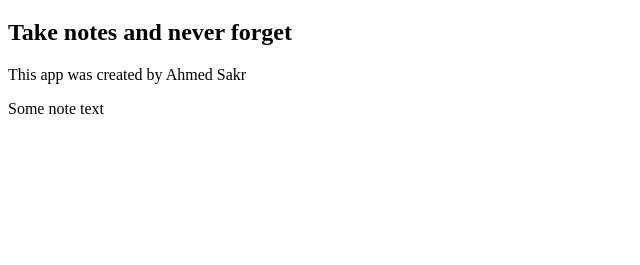
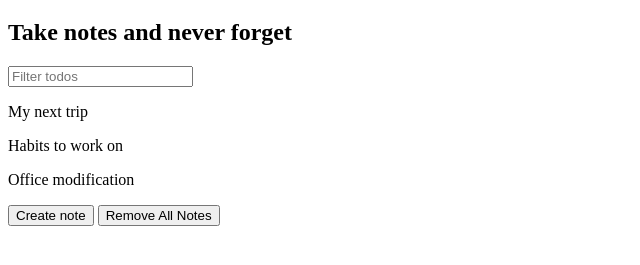
Before and after one commit to Ahmed-Mohmed-Sakr/Notes-App, a plain HTML site: page index.html in a window 1280 px wide. Shown: the part 61-326 px from the top of the page, without its empty margins (0-640 px from the left). Drawn offline with Linux system fonts and the light colour scheme.

Commit message:
adding search filter and put backbon of render

```diff
--- a/index.html
+++ b/index.html
@@ -4,15 +4,15 @@
     <meta charset="UTF-8" />
     <meta http-equiv="X-UA-Compatible" content="IE=edge" />
     <meta name="viewport" content="width=device-width, initial-scale=1.0" />
-    <title>Document</title>
+    <title>Note App</title>
   </head>
   <body>
     <h1>Notes App</h1>
     <h2>Take notes and never forget</h2>
-
-    <p>This app was created by Ahmed Sakr</p>
-
-    <p>Some note text</p>
+    <input id="search-text" type="text" placeholder="Filter todos" />
+    <div id="notes"></div>
+    <button id="create-note">Create note</button>
+    <button id="remove-all">Remove All Notes</button>
 
     <script src="notes-app.js"></script>
   </body>
--- a/notes-app.js
+++ b/notes-app.js
@@ -1 +1,49 @@
-// DOM - Document Object Model
+const notes = [
+  {
+    title: "My next trip",
+    body: "I would like to go to Spain",
+  },
+  {
+    title: "Habits to work on",
+    body: "Exercise. Eating a bit better.",
+  },
+  {
+    title: "Office modification",
+    body: "Get a new seat",
+  },
+];
+
+const filters = {
+  searchText: "",
+};
+
+const renderNotes = function (notes, filters) {
+  const filtereNotes = notes.filter(function (note) {
+    return note.title.toLowerCase().includes(filters.searchText.toLowerCase());
+  });
+
+  document.querySelector("#notes").innerHTML = "";
+
+  filtereNotes.forEach(function (note) {
+    const noteEl = document.createElement("p");
+    noteEl.textContent = note.title;
+    document.querySelector("#notes").appendChild(noteEl);
+  });
+};
+
+renderNotes(notes, filters);
+
+document.querySelector("#create-note").addEventListener("click", function (e) {
+  e.target.textContent = "The button was clicked";
+});
+
+document.querySelector("#remove-all").addEventListener("click", function (e) {
+  document.querySelectorAll(".note").forEach(function (note) {
+    note.remove();
+  });
+});
+
+document.querySelector("#search-text").addEventListener("input", function (e) {
+  filters.searchText = e.target.value;
+  renderNotes(notes, filters);
+});
```
